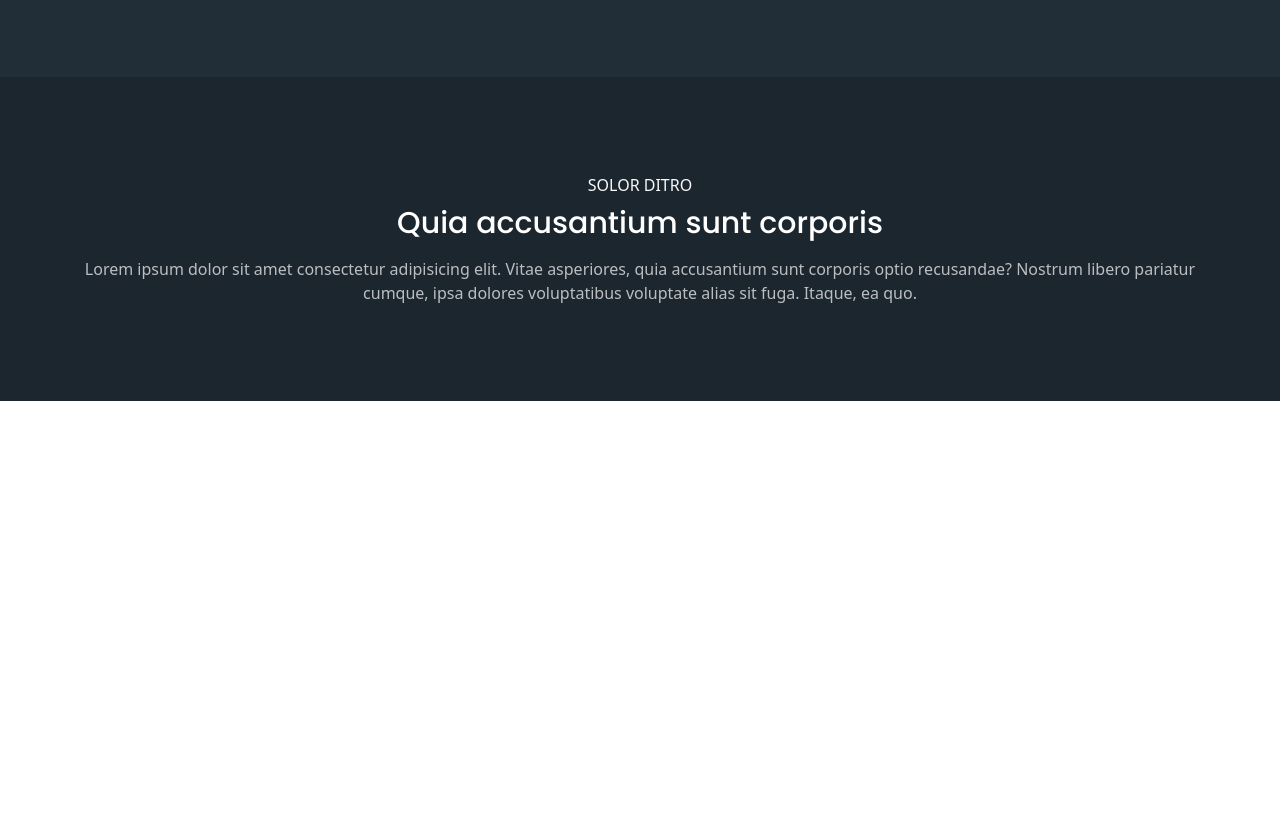
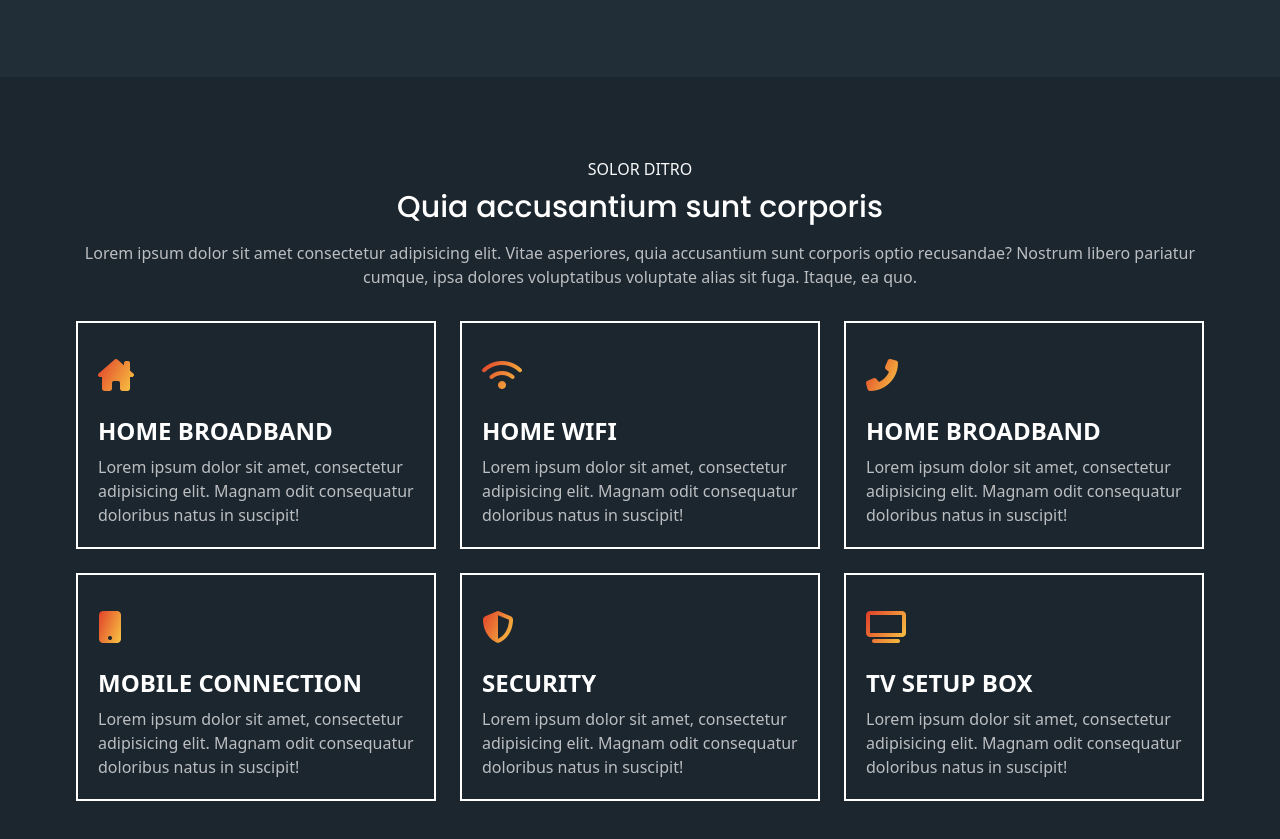
Before and after one commit to mariotbg11/tailwindcss-landing-page, a website built with Vite: page index.html in a window 1280 px wide. Shown: the part 1703-2542 px from the top of the page. Before the commit the page ends 2104 px from the top, so only its background shows below. Built offline with nearby package versions, Linux system fonts and the light colour scheme.

Commit message:
Commit file

```diff
--- a/index.html
+++ b/index.html
@@ -182,10 +182,11 @@
       </section>
 
       <!-- SERVICES -->
-      <section class="bg-primary xsm:py-12 xl:py-24">
+      <section class="bg-primary xsm:py-12 xl:py-20">
         <div
-          class="mx-auto px-3 text-center sm:max-w-xl md:max-w-2xl lg:max-w-4xl xl:max-w-6xl 2xl:max-w-8xl"
+          class="mx-auto px-3 sm:max-w-xl md:max-w-2xl lg:max-w-4xl xl:max-w-6xl 2xl:max-w-8xl"
         >
+          <div class="text-center pb-4">
             <p class="text-textlight">SOLOR DITRO</p>
             <h2
               class="font-poppins text-white font-medium py-2 mb-2 xsm:text-3xl sm:text-3xl"
@@ -194,10 +195,109 @@
             </h2>
             <p class="text-white opacity-70">
               Lorem ipsum dolor sit amet consectetur adipisicing elit. Vitae
-            asperiores, quia accusantium sunt corporis optio recusandae? Nostrum
-            libero pariatur cumque, ipsa dolores voluptatibus voluptate alias
-            sit fuga. Itaque, ea quo.
+              asperiores, quia accusantium sunt corporis optio recusandae?
+              Nostrum libero pariatur cumque, ipsa dolores voluptatibus
+              voluptate alias sit fuga. Itaque, ea quo.
             </p>
+          </div>
+          <div
+            class="grid gap-6 mx-auto py-4 xsm:md:grid-cols-1 sm:max-w-xl md:max-w-2xl lg:grid-cols-3 lg:max-w-4xl xl:max-w-6xl 2xl:max-w-8xl"
+          >
+            <div>
+              <div
+                class="p-5 border-2 border-solid border-white transition duration-300 ease-in-out hover:border-2 hover:border-solid hover:border-orange-400"
+              >
+                <i
+                  class="fa-solid fa-house-chimney py-4 text-32px text-transparent bg-clip-text bg-gradient-to-br from-red-600 to-yellow-300"
+                ></i>
+                <h3 class="text-white py-2 text-2xl font-semibold">
+                  HOME BROADBAND
+                </h3>
+                <p class="text-white opacity-70">
+                  Lorem ipsum dolor sit amet, consectetur adipisicing elit.
+                  Magnam odit consequatur doloribus natus in suscipit!
+                </p>
+              </div>
+            </div>
+            <div>
+              <div
+                class="p-5 border-2 border-solid border-white transition duration-300 ease-in-out hover:border-2 hover:border-solid hover:border-orange-400"
+              >
+                <i
+                  class="fa-solid fa-wifi py-4 text-32px text-transparent bg-clip-text bg-gradient-to-br from-red-600 to-yellow-300"
+                ></i>
+                <h3 class="text-white py-2 text-2xl font-semibold">
+                  HOME WIFI
+                </h3>
+                <p class="text-white opacity-70">
+                  Lorem ipsum dolor sit amet, consectetur adipisicing elit.
+                  Magnam odit consequatur doloribus natus in suscipit!
+                </p>
+              </div>
+            </div>
+            <div>
+              <div
+                class="p-5 border-2 border-solid border-white transition duration-300 ease-in-out hover:border-2 hover:border-solid hover:border-orange-400"
+              >
+                <i
+                  class="fa-solid fa-phone-flip py-4 text-32px text-transparent bg-clip-text bg-gradient-to-br from-red-600 to-yellow-300"
+                ></i>
+                <h3 class="text-white py-2 text-2xl font-semibold">
+                  HOME BROADBAND
+                </h3>
+                <p class="text-white opacity-70">
+                  Lorem ipsum dolor sit amet, consectetur adipisicing elit.
+                  Magnam odit consequatur doloribus natus in suscipit!
+                </p>
+              </div>
+            </div>
+            <div>
+              <div
+                class="p-5 border-2 border-solid border-white transition duration-300 ease-in-out hover:border-2 hover:border-solid hover:border-orange-400"
+              >
+                <i
+                  class="fa-solid fa-mobile-button py-4 text-32px text-transparent bg-clip-text bg-gradient-to-br from-red-600 to-yellow-300"
+                ></i>
+                <h3 class="text-white py-2 text-2xl font-semibold">
+                  MOBILE CONNECTION
+                </h3>
+                <p class="text-white opacity-70">
+                  Lorem ipsum dolor sit amet, consectetur adipisicing elit.
+                  Magnam odit consequatur doloribus natus in suscipit!
+                </p>
+              </div>
+            </div>
+            <div>
+              <div
+                class="p-5 border-2 border-solid border-white transition duration-300 ease-in-out hover:border-2 hover:border-solid hover:border-orange-400"
+              >
+                <i
+                  class="fa-solid fa-shield-halved py-4 text-32px text-transparent bg-clip-text bg-gradient-to-br from-red-600 to-yellow-300"
+                ></i>
+                <h3 class="text-white py-2 text-2xl font-semibold">SECURITY</h3>
+                <p class="text-white opacity-70">
+                  Lorem ipsum dolor sit amet, consectetur adipisicing elit.
+                  Magnam odit consequatur doloribus natus in suscipit!
+                </p>
+              </div>
+            </div>
+            <div>
+              <div
+                class="p-5 border-2 border-solid border-white transition duration-300 ease-in-out hover:border-2 hover:border-solid hover:border-orange-400"
+              >
+                <i
+                  class="fa-solid fa-tv py-4 text-32px text-transparent bg-clip-text bg-gradient-to-br from-red-600 to-yellow-300"
+                ></i>
+                <h3 class="text-white py-2 text-2xl font-semibold">
+                  TV SETUP BOX
+                </h3>
+                <p class="text-white opacity-70">
+                  Lorem ipsum dolor sit amet, consectetur adipisicing elit.
+                  Magnam odit consequatur doloribus natus in suscipit!
+                </p>
+              </div>
+            </div>
+          </div>
         </div>
       </section>
     </main>
--- a/tailwind.config.js
+++ b/tailwind.config.js
@@ -5,6 +5,9 @@ module.exports = {
     extend: {
       fontFamily: {
         poppins: ["Poppins", "sans-serif"],
+      },
+      fontSize: {
+        "32px": "2rem",
       },
       boxShadow: {
         "bx-sd": "5px 5px 0 0 rgb(249 115 22);",
```
Also changed, not shown: build/tailwind.css. Lines whose indentation alone changed are shown as unchanged.
